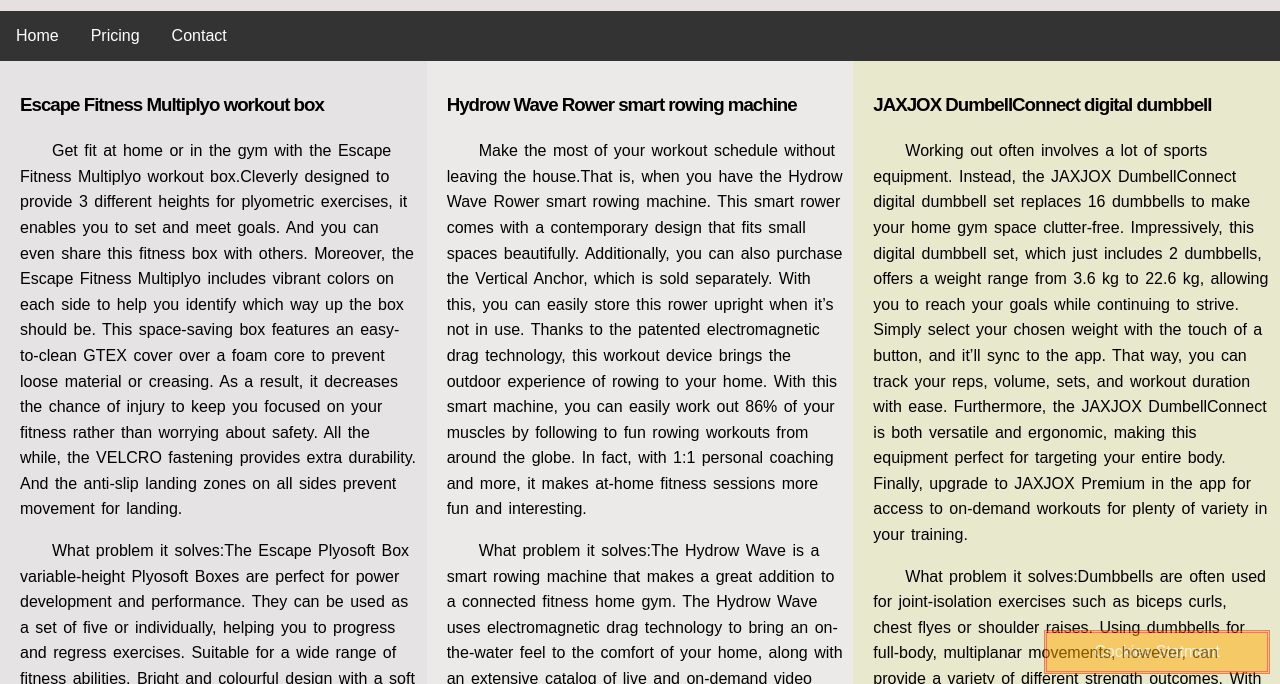
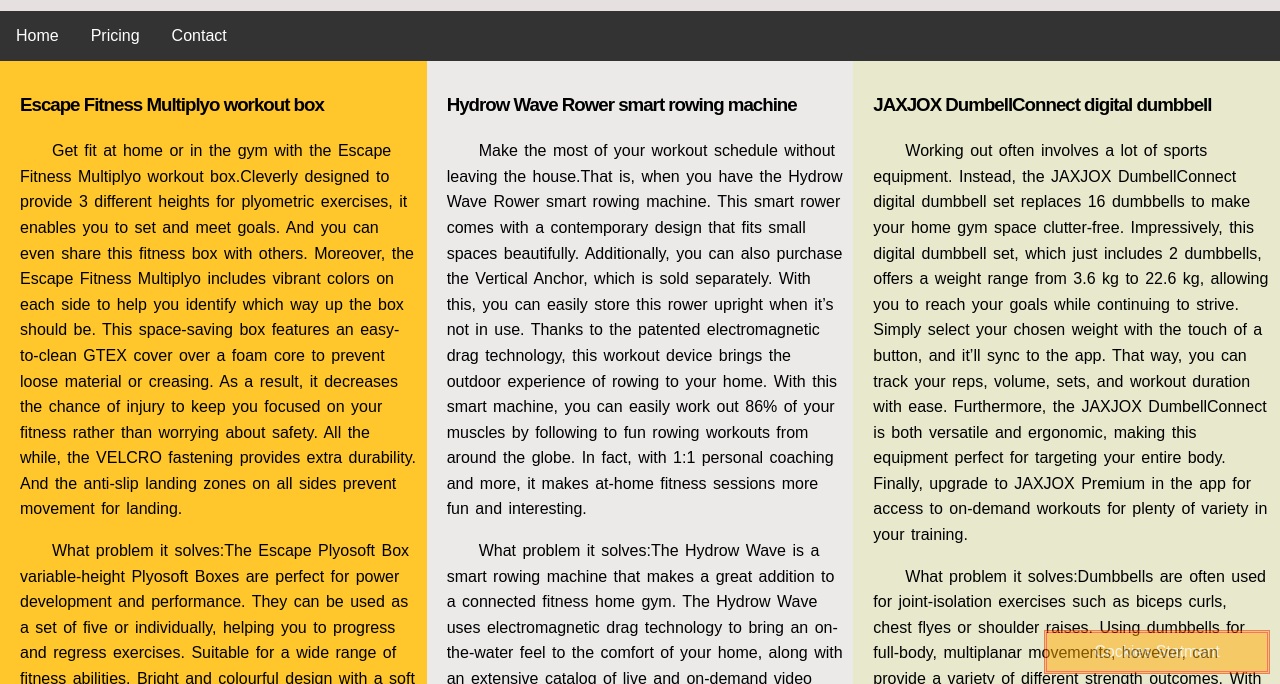
Before and after one commit to AbdullahLutfiBaAbbad/Web_markup_assessment, a plain HTML site: page product.html in a window 1280 px wide. Shown: the part 116-800 px from the top of the page. Drawn offline with Linux system fonts and the light colour scheme; a web font is replaced by a local one.

Commit message:
Update productstyle.css

```diff
--- a/css/productstyle.css
+++ b/css/productstyle.css
@@ -75,7 +75,7 @@ aside {
 .productarticle > p {	text-indent: 2em;word-spacing: 2px;}
 
 #article1 {background:#ece9e9;grid-area: article1Tag;}
-#article2 {background:#e5e3e3;grid-area: article2Tag;}
+#article2 {background:#FFC72B;grid-area: article2Tag;}
 #article3 {background:#e8e8cc;grid-area: article3Tag;}
 #article4 {background:#daeef4;grid-area: article4Tag;}
 #article5 {background:#e6f9ec;grid-area: article5Tag;}
```
